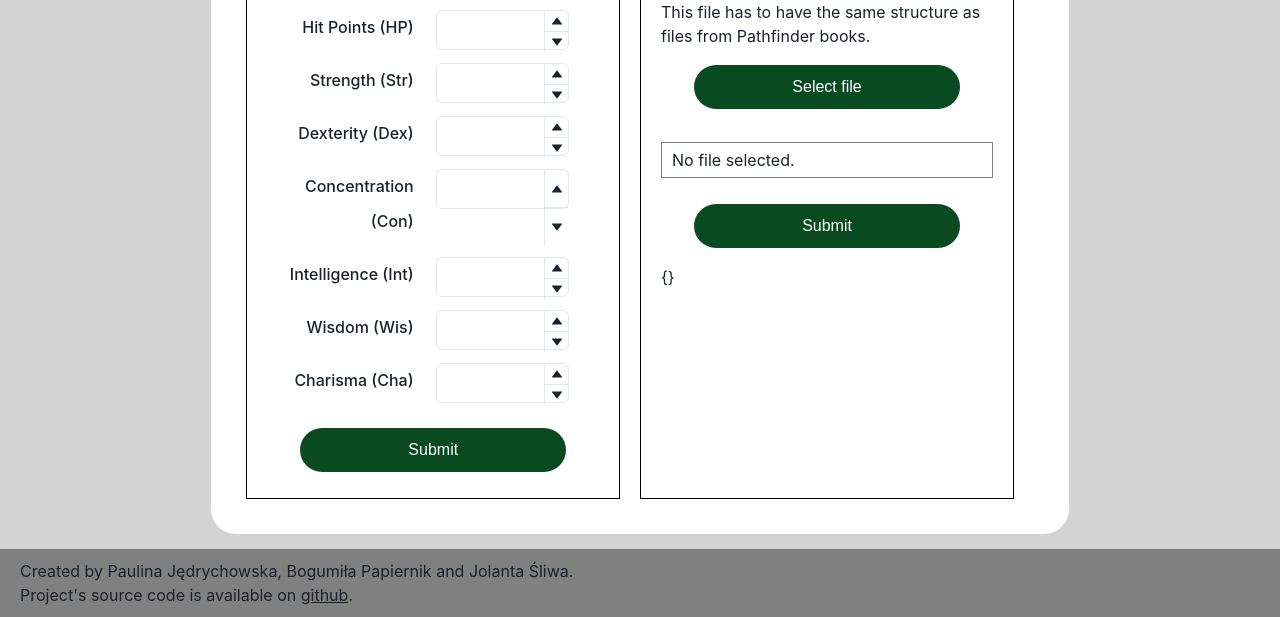
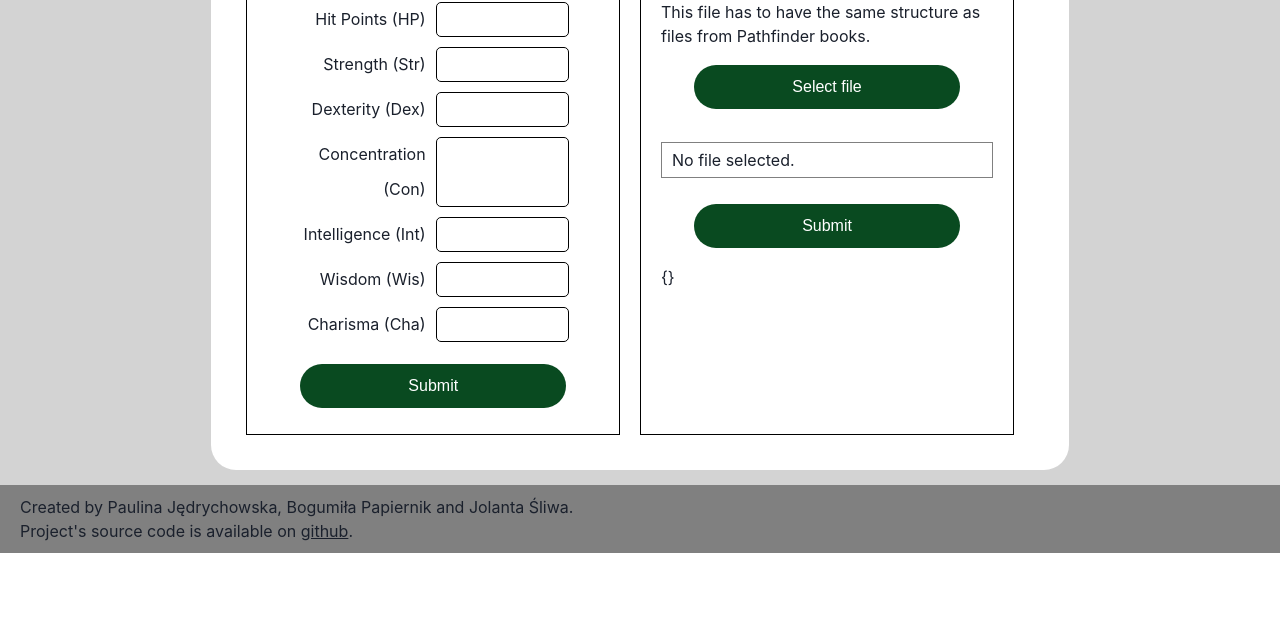
Before and after one commit to Paulina100/ML-for-TTRPG-game-design, a React app in the folder serving/frontend/: page / in a window 1280 px wide. Shown: the part 614-1231 px from the top of the page. After the commit the page ends 1167 px from the top, so only its background shows below. Built offline with nearby package versions, Linux system fonts and the light colour scheme; a web font is replaced by a local one.

Commit message:
add uploading from properties form

```diff
--- a/serving/frontend/src/Components/FileForm.jsx
+++ b/serving/frontend/src/Components/FileForm.jsx
@@ -18,7 +18,7 @@ const FileForm = () => {
         e.preventDefault();
         const formData = new FormData();
         formData.append("file", selectedFile);
-        await fetch("http://localhost:8000/upload-file", {
+        await fetch("http://localhost:8000/properties/upload-file", {
             method: "POST",
             body: formData
         })
--- a/serving/frontend/src/Components/PropertiesForm.jsx
+++ b/serving/frontend/src/Components/PropertiesForm.jsx
@@ -1,11 +1,3 @@
-import {
-    FormControl,
-    FormLabel, NumberDecrementStepper,
-    NumberIncrementStepper,
-    NumberInput,
-    NumberInputField,
-    NumberInputStepper
-} from "@chakra-ui/react";
 import {renderHeader} from "../utils";
 
 const properties = ["Armor Class (AC)", "Hit Points (HP)", "Strength (Str)", "Dexterity (Dex)",
@@ -17,29 +9,38 @@ function extractBracketedWord(property) {
 }
 
 function renderPropertiesFormRow(property) {
+    const propertyShort = extractBracketedWord(property);
     return (
-        <FormControl key={extractBracketedWord(property)}>
-            <div id="properties-form-row">
-                <FormLabel as={extractBracketedWord(property)} htmlFor={extractBracketedWord(property)}
-                           id="properties-form-label">{property}</FormLabel>
-                <NumberInput isRequired>
-                    <NumberInputField/>
-                    <NumberInputStepper>
-                        <NumberIncrementStepper/>
-                        <NumberDecrementStepper/>
-                    </NumberInputStepper>
-                </NumberInput>
-            </div>
-        </FormControl>
+        <div id="properties-form-row">
+            <label htmlFor={propertyShort} id="properties-form-label">{property}</label>
+            <input id={propertyShort} name={propertyShort} type="number" pattern="[0-9]+" required/>
+        </div>
     );
+}
+
+function handleSubmit(e) {
+    e.preventDefault();
+
+    const formData = new FormData(e.target);
+    const formJson = Object.fromEntries(formData.entries());
+
+    fetch("http://localhost:8000/properties/upload-form", {
+        method: "POST",
+        headers: {'Content-Type': 'application/json'},
+        body: JSON.stringify(formJson)
+    }).catch(e => {
+        alert(e);
+    });
 }
 
 const PropertiesForm = () => {
     return (
         <div id="properties-form-container">
             {renderHeader("Insert monster's properties")}
-            {properties.map(value => renderPropertiesFormRow(value))}
-            <button type="submit">Submit</button>
+            <form method="POST" onSubmit={handleSubmit}>
+                {properties.map(value => renderPropertiesFormRow(value))}
+                <button type="submit">Submit</button>
+            </form>
         </div>
     );
 }
--- a/serving/frontend/src/style.css
+++ b/serving/frontend/src/style.css
@@ -112,6 +112,12 @@ button[type="submit"]:hover, #file-input-button:hover {
     line-height: 35px;
 }
 
+input[type="number"] {
+    border: 1px solid black;
+    border-radius: 5px;
+    padding: 0 10px 0 10px;
+}
+
 /* FILE FORM */
 #file-input-button {
     cursor: pointer;
```
Also changed, not shown: 1 other file.
